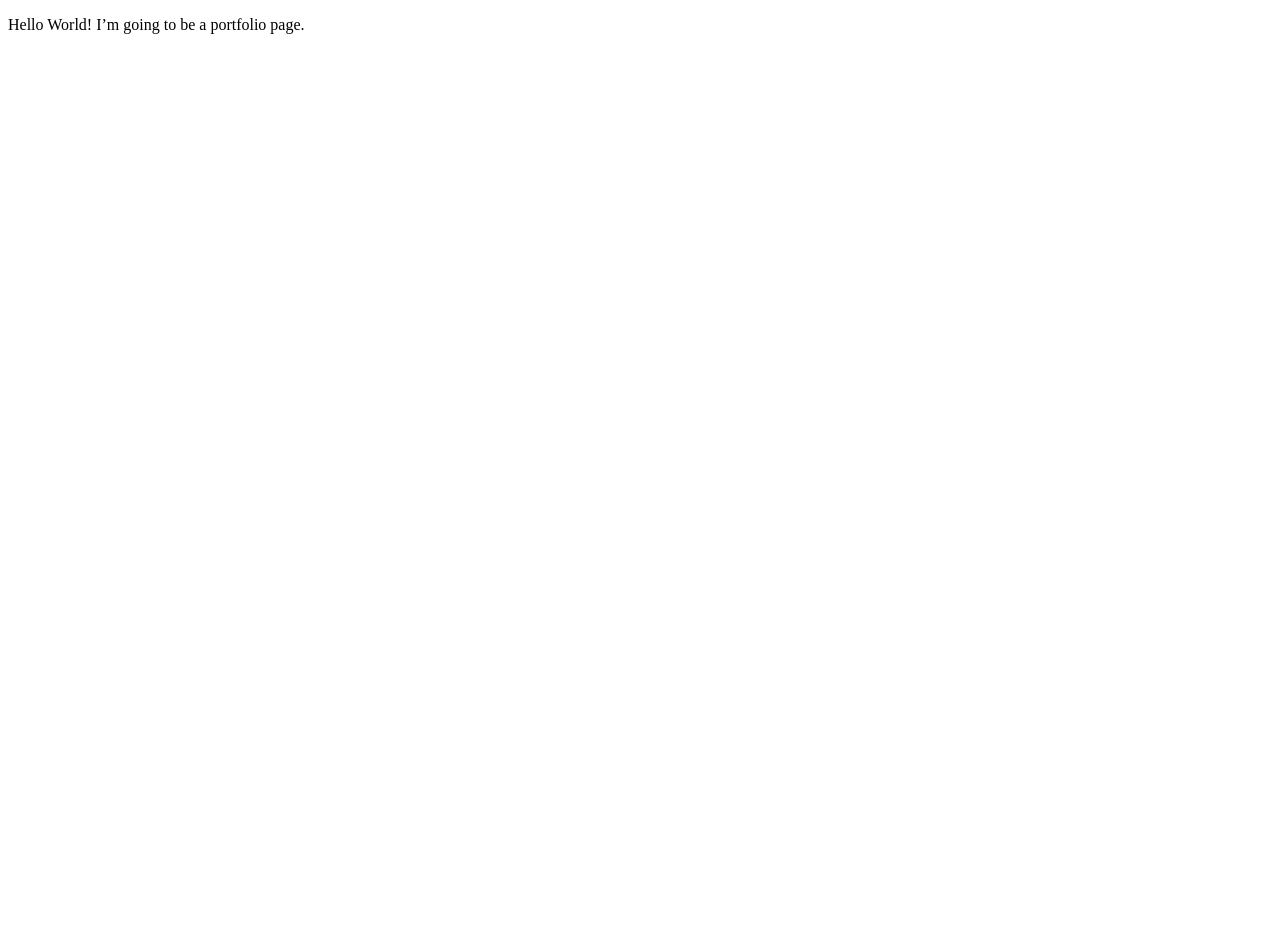
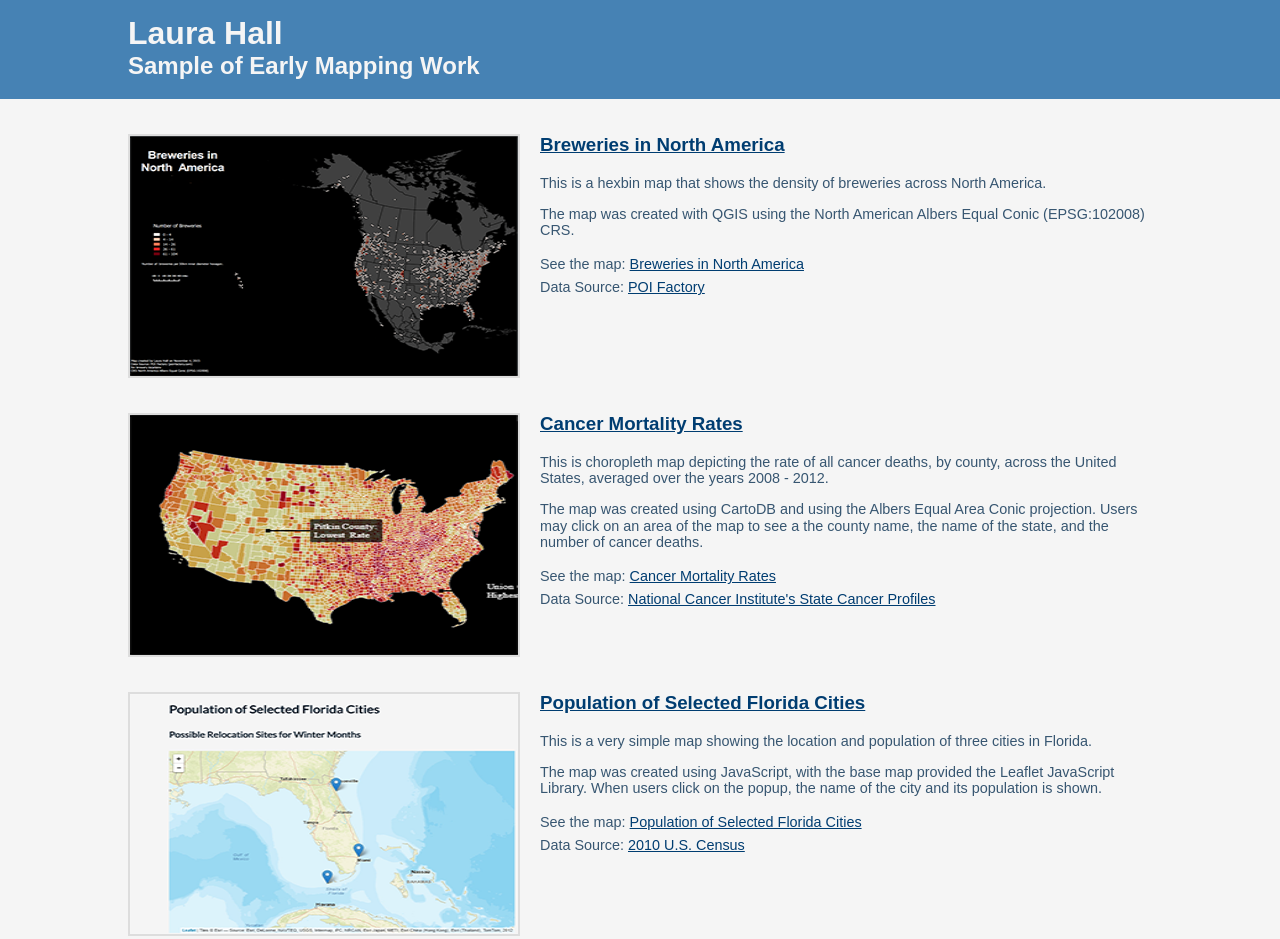
Before and after one commit to laurahall1/laurahall1.github.io, a plain HTML site: page index.html in a window 1280 px wide. Before the commit the page ends 800 px from the top, so only its background shows below. Drawn offline with nearby package versions, Linux system fonts and the light colour scheme; a web font is replaced by a local one.

Commit message:
complete lesson 10

```diff
--- a/index.html
+++ b/index.html
@@ -5,17 +5,111 @@
 <title>MAP672 Portfolio Example</title>
 
 <meta name=‘viewport’ content=‘initial-scale=1,maximum-scale=1,user-scalable=no’ />
-
+<link rel="stylesheet" href="https://cdnjs.cloudflare.com/ajax/libs/normalize/3.0.3/normalize.min.css" />
+<link href='http://fonts.googleapis.com/css?family=Imprima' rel='stylesheet' type='text/css'>
 <style>
 
-/* CSS style rules go here! */
-
+   body {
+        background: #f5f5f5;
+        font-family: Imprima, sans-serif;
+    }
+header {
+        width: 100%;
+        min-width: 800px;
+        margin: 0 auto;
+        background: steelblue;
+        padding: 15px 0 20px;
+    }
+h1 {
+    font-family: Dosis, sans-serif;
+    color: #375671;
+    width: 80%;
+    margin: 0 auto;
+    color: whitesmoke;
+}
+h2 {
+    font-family: Dosis, sans-serif;
+    color: #375671;
+    width: 80%;
+    margin: 0 auto;
+    color: whitesmoke;
+}
+}
+	h3 {
+        font-family: Dosis, sans-serif;
+        color: #003d71
+    }
+    p {
+        font-size: .9em;
+        color: #375671;
+    }
+    ul {
+        list-style-type: none;
+        font-size: .9em;
+        color: #375671;
+        line-height: 1.6em;
+    }
+    a, a:visited {
+        color: #003d71;
+    }
+	.project {
+    width: 80%;
+    min-width: 800px;
+    height: 100%;
+    margin: 35px auto;
+}
+.project:after{
+    content: "";
+    display: table;
+    clear: both;
+}
+.project-image {
+    width: 388px;
+    height: 240px;
+    background: white;
+    float: left;
+    margin-right: 20px;
+    border: 2px solid #dddddd;
+}
 </style>
 </head>
 
 <body>
+<header>
+	<h1>Laura Hall</h1>
+	<h2>Sample of Early Mapping Work</h2>
+</header>
+<section class="project">
+    <a href="maps/Brewha.pdf"><img src="images/brewha.png" alt="map of North American breweries" class="project-image"></a>
+	<h3><a href="maps/Brewha.pdf">Breweries in North America</a></h3>
+    <p> This is a hexbin map that shows the density of breweries across North America.</p>
+    <p> The map was created with QGIS using the North American Albers Equal Conic (EPSG:102008) CRS.</p>
+    <ul>
+		<li>See the map: <a href="maps/Brewha.pdf">Breweries in North America</a></li>
+		<li>Data Source: <a href="http://www.poi-factory.com/" />POI Factory</a></li>
+    </ul>
+</section>
+<section class="project">
+	<a target = '_blank'href="https://laurahall1.cartodb.com/viz/92505dc8-a07e-11e5-a3b0-0e31c9be1b51/public_map"><img src="images/Cancer Mortality Rates.png" alt="map of cancer rates in the United States by county" class="project-image"></a>
+	<h3><a target = '_blank' href="https://laurahall1.cartodb.com/viz/92505dc8-a07e-11e5-a3b0-0e31c9be1b51/public_map">Cancer Mortality Rates</a></h3>
+	<p>This is choropleth map depicting the rate of all cancer deaths, by county, across the United States, averaged over the years 2008 - 2012.</p>
+	<p>The map was created using CartoDB and using the Albers Equal Area Conic projection. Users may click on an area of the map to see a the county name, the name of the state, and the number of cancer deaths.</p>
+	<ul>
+		<li>See the map: <a target = '_blank' href="https://laurahall1.cartodb.com/viz/92505dc8-a07e-11e5-a3b0-0e31c9be1b51/public_map"/>Cancer Mortality Rates</a></li>
+		<li>Data Source: <a target = '_blank' href="http://statecancerprofiles.cancer.gov/data-topics/incidence.html"/>National Cancer Institute's State Cancer Profiles</a></li>
+	</ul>
+</section>
+<section class="project">
+	<a target = '_blank' href="#"><img src="images/FLPop.PNG" alt="map of selected Florida cities" class="project-image"></a>
+	<a target = '_blank' href="#"><h3>Population of Selected Florida Cities</h3></a>
+	<p>This is a very simple map showing the location and population of three cities in Florida.</p>
+	<p>The map was created using JavaScript, with the base map provided the Leaflet JavaScript Library. When users click on the popup, the name of the city and its population is shown.</p>
+	<ul>
+		<li>See the map: <a target = '_blank' href="#">Population of Selected Florida Cities</a></li>
+		<li>Data Source: <a target = '_blank' a href="http://www.census.gov/quickfacts/table/PST045215/12,00"/>2010 U.S. Census</a></li>
+	</ul>
+	</section>
 
-    <p>Hello World! I’m going to be a portfolio page.</p>
 
 </body>
 </html>
```
Also changed, not shown: images/Brewha.png (added), images/Cancer Mortality Rates.png (added), images/FLPop.PNG (added), 1 other file.
